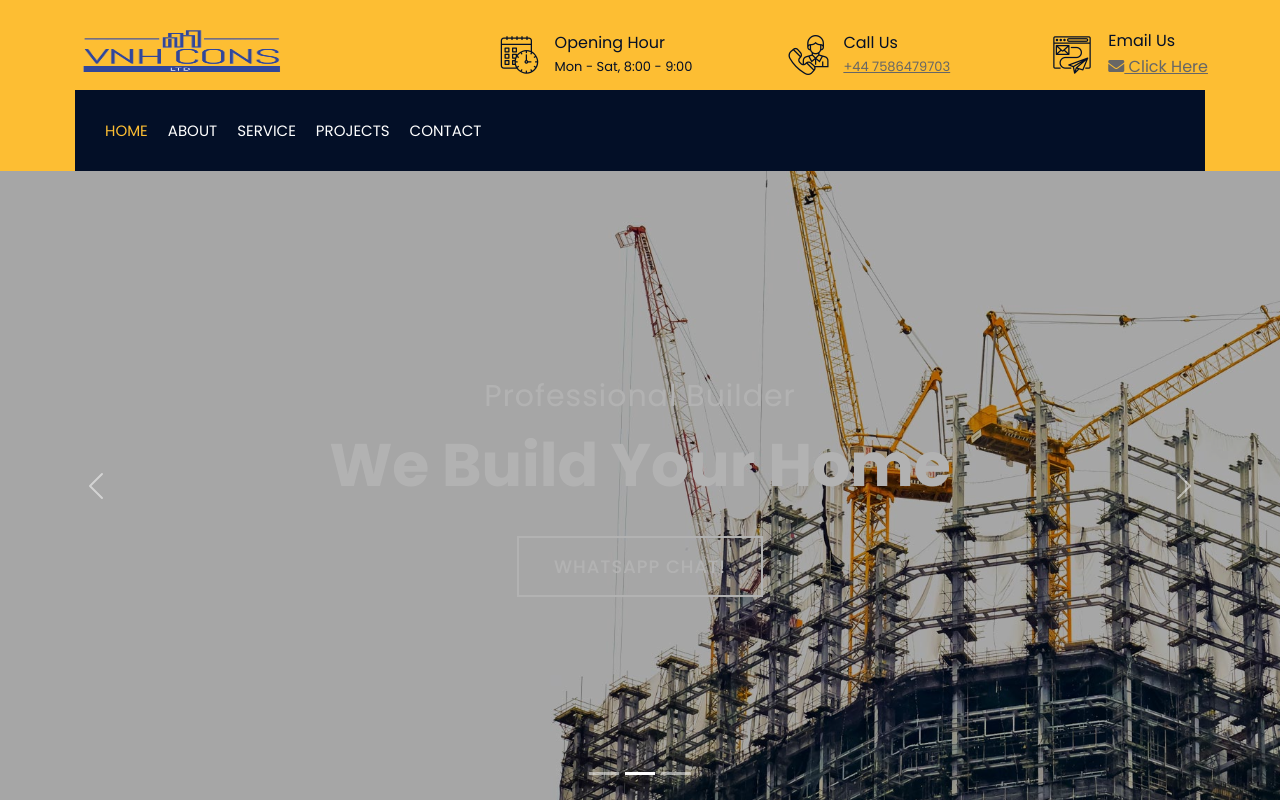
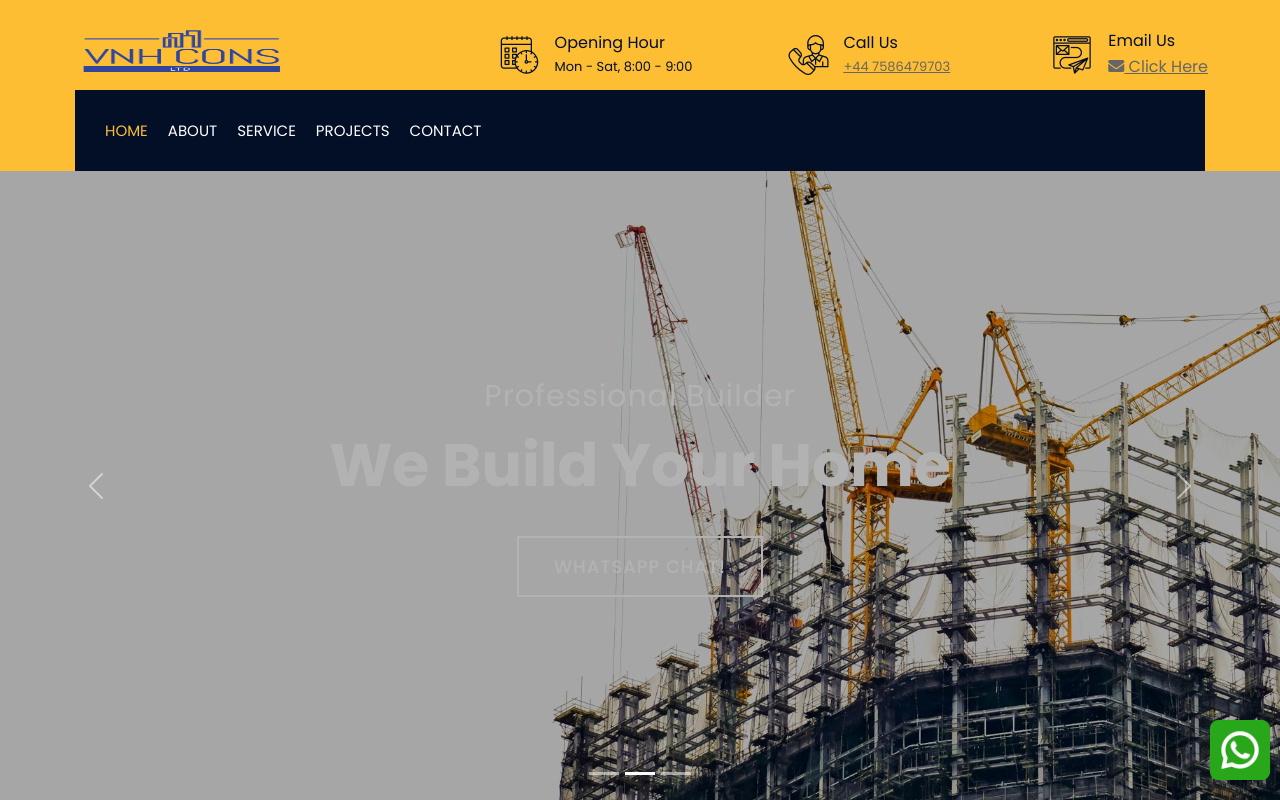
Before and after one commit to nikunj309/nn1, a React (Vite) app: page / in a window 1280 px wide. Shown: the top 800 px of the page. Built offline with nearby package versions, Linux system fonts and the light colour scheme.

Commit message:
first commit4

```diff
--- a/src/App.css
+++ b/src/App.css
@@ -335,6 +335,12 @@ a:focus {
   background: rgba(0, 0, 0, .3);
   color: white;
   z-index: 1;
+}
+.whatsapp-float {
+  position: fixed;
+  bottom: 20px; /* Adjust as needed */
+  right: 10px; /* Adjust as needed */
+  z-index: 1000; /* Ensure it's above other content */
 }
 
 .carousel .carousel-caption {
--- /dev/null
+++ b/src/components/WhatsAppIcon.jsx
@@ -0,0 +1,15 @@
+import React from 'react';
+import w1 from "../assets/img1/whatsapp.png"
+const WhatsAppIcon = () => {
+    const phoneNumber = '1234567890'; // Replace with your phone number
+    const whatsappLink = `https://wa.me/${phoneNumber}`;
+
+    return (
+        <a href={whatsappLink} className="whatsapp-float" target="_blank" rel="noopener noreferrer">
+            {/* Add your WhatsApp icon/image here */}
+            <img src={w1} alt="WhatsApp Icon"  style={{width:"60px", height:"12%"}}/>
+        </a>
+    );
+};
+
+export default WhatsAppIcon;
--- a/src/screens/HomeScreen.jsx
+++ b/src/screens/HomeScreen.jsx
@@ -7,6 +7,7 @@ import FaqsSection from '../components/FaqsSection'
 // import Carousel from '../components/Carousel'
 import SEO from '../components/SEO'
 import CarouselComponent from '../components/Carousel'
+import WhatsAppIcon from '../components/WhatsAppIcon'
 
 const HomeScreen = () => {
     return (
@@ -17,6 +18,7 @@ const HomeScreen = () => {
                 keywords="Barking, Newham, Dagenham, Erith, Dartford, Havering, Hornchurch, Walthamstow, Epping forest, Enfield, Croydon, Wembley, Harrow, Hounslow, Slough, Woking, Watford, Luton, Chelmsford"
             />
             {/* <Carousel /> */}
+            <WhatsAppIcon/>
             <CarouselComponent/>
             <MissionVisionGoal />
             <About />
```
Also changed, not shown: src/assets/img1/whatsapp.png (added).
